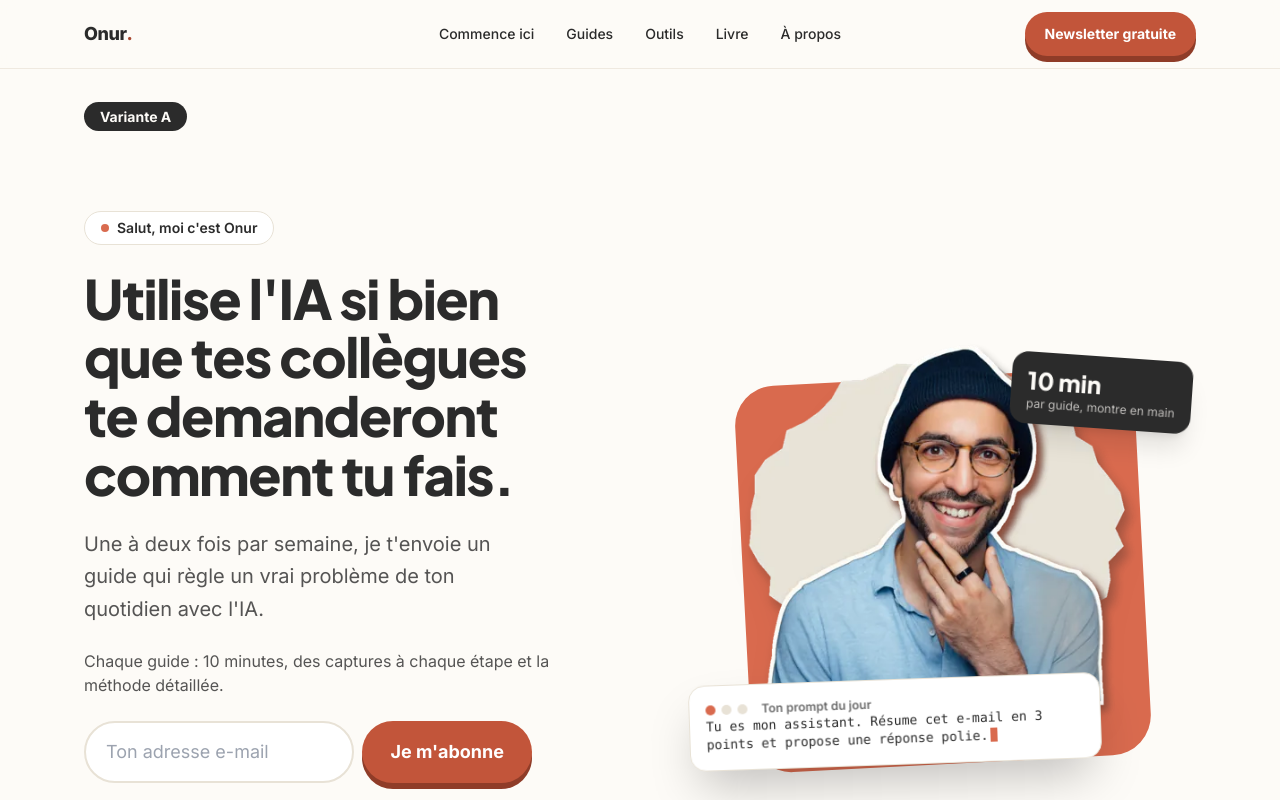
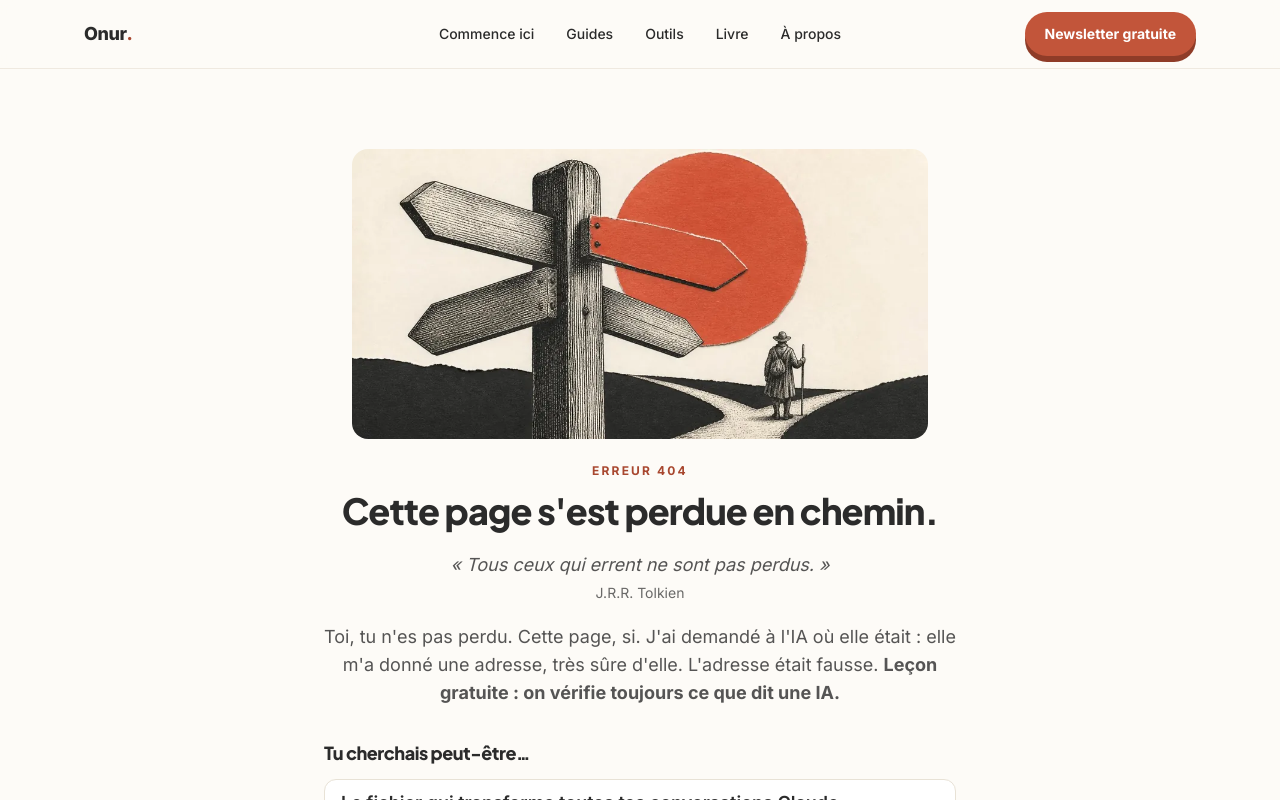
Before and after one commit to Onur-IA/onurkarapinar-site, a React (Vite) app: page /hero-test in a window 1280 px wide. Shown: the top 800 px of the page. Built offline with nearby package versions, Linux system fonts and the light colour scheme.

Commit message:
Hero : nouveau titre validé, suppression hero-test

```diff
--- a/index.html
+++ b/index.html
@@ -1,5 +1,5 @@
 <!doctype html><html lang="fr"><head><script>document.documentElement.classList.add('js')</script><meta charset="UTF-8"/><meta name="viewport" content="width=device-width,initial-scale=1"/>
-<title>Onur Karapinar | L'IA, vraiment simple</title>
+<title>Onur Karapinar | Je rends l'IA incroyablement simple</title>
 <meta name="description" content="Un guide IA de 10 minutes, une à deux fois par semaine. Pas à pas, avec captures et prompts à copier. Gratuit, déjà 13 000 lecteurs."/>
 <link rel="canonical" href="https://www.onurkarapinar.com/"/><meta property="og:url" content="https://www.onurkarapinar.com/"/><meta property="og:type" content="website"/><meta property="og:title" content="L'IA, vraiment simple. Par Onur Karapinar"/>
 <meta property="og:description" content="Un guide de 10 minutes, une à deux fois par semaine. Gratuit, 13 000 lecteurs."/>
--- a/prerender.mjs
+++ b/prerender.mjs
@@ -2,7 +2,7 @@ import { chromium } from "playwright"; import { spawn } from "child_process"; im
 const srv = spawn("npx", ["vite", "preview", "--port", "4317", "--strictPort"], { stdio: "ignore" });
 await new Promise(r => setTimeout(r, 2500));
 const b = await chromium.launch(); const p = await b.newPage();
-for (const r of ["/", "/livre", "/a-propos", "/guides", "/merci", "/outils", "/commencer-ici", "/mentions-legales", "/prompts", "/hero-test", "/404"]) {
+for (const r of ["/", "/livre", "/a-propos", "/guides", "/merci", "/outils", "/commencer-ici", "/mentions-legales", "/prompts", "/404"]) {
   await p.goto("http://localhost:4317" + r, { waitUntil: "networkidle" });
   let html = await p.content(); html = html.replace(/class="reveal /g, 'class="reveal in ');
   const f = r === "/" ? "dist/index.html" : r === "/404" ? "dist/404.html" : "dist" + r + ".html";
--- a/src/App.tsx
+++ b/src/App.tsx
@@ -1,7 +1,7 @@
 import { Routes, Route, NavLink, Link, useLocation } from "react-router-dom";
 import { useState, useEffect } from "react";
 import Home from "./pages/Home"; import Livre from "./pages/Livre"; import APropos from "./pages/APropos";
-import Guides from "./pages/Guides"; import Merci from "./pages/Merci"; import NotFound from "./pages/NotFound"; import Prompts from "./pages/Prompts"; import HeroTest from "./pages/HeroTest";
+import Guides from "./pages/Guides"; import Merci from "./pages/Merci"; import NotFound from "./pages/NotFound"; import Prompts from "./pages/Prompts";
 import Outils from "./pages/Outils"; import Commencer from "./pages/Commencer"; import Mentions from "./pages/Mentions";
 import { SUB } from "./lib";
 const nav = [["/commencer-ici", "Commence ici"], ["/guides", "Guides"], ["/outils", "Outils"], ["/livre", "Livre"], ["/a-propos", "À propos"]];
@@ -23,7 +23,7 @@ export default function App() {
     </header>
     <main id="main" className="flex-1"><Routes>
       <Route path="/" element={<Home/>}/><Route path="/livre" element={<Livre/>}/><Route path="/a-propos" element={<APropos/>}/>
-      <Route path="/guides" element={<Guides/>}/><Route path="/outils" element={<Outils/>}/><Route path="/commencer-ici" element={<Commencer/>}/><Route path="/hero-test" element={<HeroTest/>}/><Route path="/prompts" element={<Prompts/>}/><Route path="/mentions-legales" element={<Mentions/>}/><Route path="/merci" element={<Merci/>}/><Route path="*" element={<NotFound/>}/>
+      <Route path="/guides" element={<Guides/>}/><Route path="/outils" element={<Outils/>}/><Route path="/commencer-ici" element={<Commencer/>}/><Route path="/prompts" element={<Prompts/>}/><Route path="/mentions-legales" element={<Mentions/>}/><Route path="/merci" element={<Merci/>}/><Route path="*" element={<NotFound/>}/>
     </Routes></main>
     <footer className="bg-ink text-creme/80"><div className="mx-auto grid max-w-6xl gap-8 px-5 py-12 text-sm md:grid-cols-3">
       <div><div className="text-lg font-extrabold text-creme">Onur<span className="text-terra">.</span></div><p className="mt-2">L'IA, vraiment simple. Un guide IA pas à pas de 10 minutes, une à deux fois par semaine.</p></div>
--- a/src/pages/HeroTest.tsx
+++ /dev/null
@@ -1,8 +0,0 @@
-import { useSeo } from "../lib";
-import { HeroSection } from "./Home";
-const T = "Tu es mon assistant. Résume cet e-mail en 3 points et propose une réponse polie.";
-const v: [string, string][] = [["A", "Utilise l'IA si bien que tes collègues te demanderont comment tu fais."], ["B", "Gagne une heure par jour avec l'IA. Tes collègues vont te demander comment."], ["C", "Tes collègues vont te demander comment tu fais. La réponse : l'IA, bien utilisée."]];
-export default function HeroTest() {
-  useSeo("Test hero | Onur Karapinar", "Page de test interne.", true);
-  return <>{v.map(([k, t]) => <div key={k} className="border-b-4 border-dashed border-terra/40"><div className="mx-auto max-w-6xl px-5 pt-8"><span className="rounded-full bg-ink px-4 py-1.5 text-sm font-bold text-creme">Variante {k}</span></div><HeroSection typed={T} title={t} h1="mt-6 text-[2.2rem] leading-[1.08] md:text-[3.4rem]"/></div>)}</>;
-}
--- a/src/pages/Home.tsx
+++ b/src/pages/Home.tsx
@@ -23,8 +23,8 @@ export function HeroSection({ typed, title, h1 }: { typed: string; title?: React
     <section className="relative overflow-hidden">
       <div aria-hidden className="pointer-events-none absolute -right-40 -top-40 h-[520px] w-[520px] rounded-full bg-pale/60 blur-3xl"/>
       <div className="relative mx-auto grid max-w-6xl items-center gap-12 px-5 pb-20 pt-10 md:grid-cols-[1.05fr_.95fr] md:pt-20">
-        <Reveal><div className="inline-flex items-center gap-2 rounded-full border border-sable bg-white px-4 py-1.5 text-sm font-semibold"><span className="h-2 w-2 animate-pulse rounded-full bg-terral"/>Salut, moi c'est Onur</div>
-          <h1 className={h1 ?? "mt-6 text-[2.9rem] leading-[1.02] md:text-[4.6rem]"}>{title ?? <>L'IA, <Scribble>vraiment simple.</Scribble></>}</h1>
+        <Reveal>
+          <h1 className={h1 ?? "text-[2.35rem] leading-[1.05] sm:text-[2.9rem] md:text-[4rem] lg:text-[4.4rem]"}>{title ?? <><span className="block text-[.62em] leading-tight text-ink/80">Salut, moi c'est Onur.</span><span className="mt-2 block">Je rends l'IA <Scribble>incroyablement simple.</Scribble></span></>}</h1>
           <p className="mt-6 max-w-[34ch] text-xl leading-relaxed text-ink/80">Une à deux fois par semaine, je t'envoie un guide qui règle un vrai problème de ton quotidien avec l'IA.</p>
           <p className="mt-6 text-base text-ink/80">Chaque guide : 10 minutes, des captures à chaque étape et la méthode détaillée.</p>
           <div className="mt-6"><SubscribeForm/></div>
@@ -45,7 +45,7 @@ export function HeroSection({ typed, title, h1 }: { typed: string; title?: React
   );
 }
 export default function Home() {
-  useSeo("Onur Karapinar | L'IA, vraiment simple", "Un guide IA de 10 minutes, une à deux fois par semaine. Pas à pas, avec captures et méthode détaillée. Gratuit, déjà 13 000 lecteurs.");
+  useSeo("Onur Karapinar | Je rends l'IA incroyablement simple", "Un guide IA de 10 minutes, une à deux fois par semaine. Pas à pas, avec captures et méthode détaillée. Gratuit, déjà 13 000 lecteurs.");
   const [tab, setTab] = useState(0);
   const full = prompts[0].p; const [n, setN] = useState(0);
   useEffect(() => { if (matchMedia("(prefers-reduced-motion: reduce)").matches) { setN(full.length); return; } const t = setInterval(() => setN(x => x >= full.length + 40 ? 0 : x + 1), 38); return () => clearInterval(t); }, []);
```
